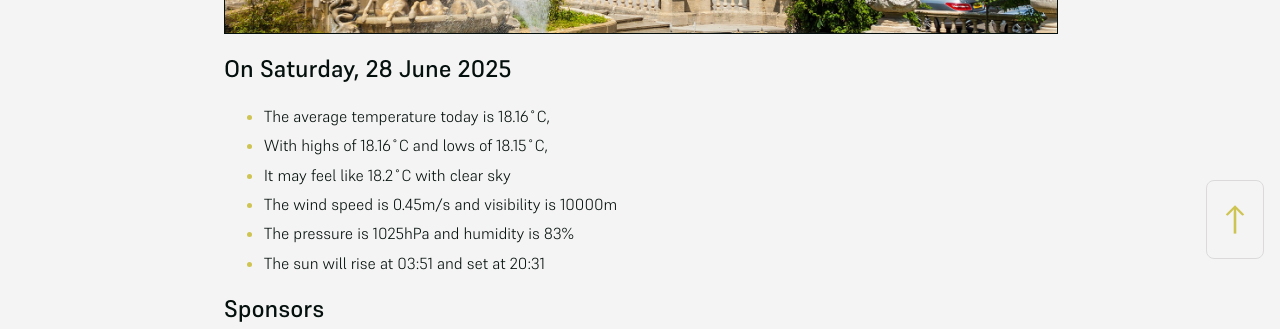
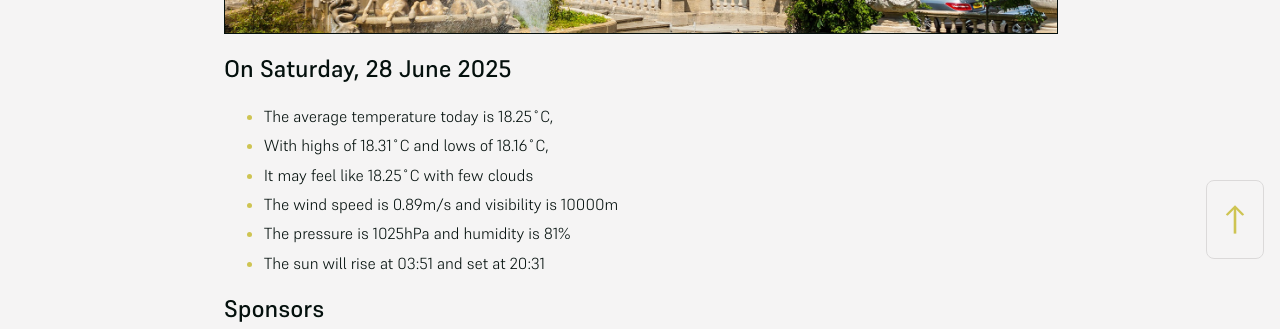
Before and after one commit to mat-0/cheltenham-open-data, a Jekyll site: the page built from index.md, in a window 1280 px wide. Shown: the part 625-954 px from the top of the page. Built offline with Jekyll 4.4.1, drawn with Linux system fonts in a browser that asks for light colours.

Commit message:
Updated 2025-06-28 23:57:59

```diff
--- a/index.md
+++ b/index.md
@@ -10,11 +10,11 @@ seo: Menu
 <!-- weather_marker starts -->
 ## On Saturday, 28 June 2025
 
-- The average temperature today is 18.16˚C,
-- With highs of 18.16˚C and lows of 18.15˚C,
-- It may feel like 18.2˚C with clear sky
-- The wind speed is 0.45m/s and visibility is 10000m
-- The pressure is 1025hPa and humidity is 83%
+- The average temperature today is 18.25˚C,
+- With highs of 18.31˚C and lows of 18.16˚C,
+- It may feel like 18.25˚C with few clouds
+- The wind speed is 0.89m/s and visibility is 10000m
+- The pressure is 1025hPa and humidity is 81%
 - The sun will rise at 03:51 and set at 20:31
 
 <!-- weather_marker ends -->
```
Also changed, not shown: _data/flood.json (+5 -48 lines), _pages/news.md (+5 -5 lines).
